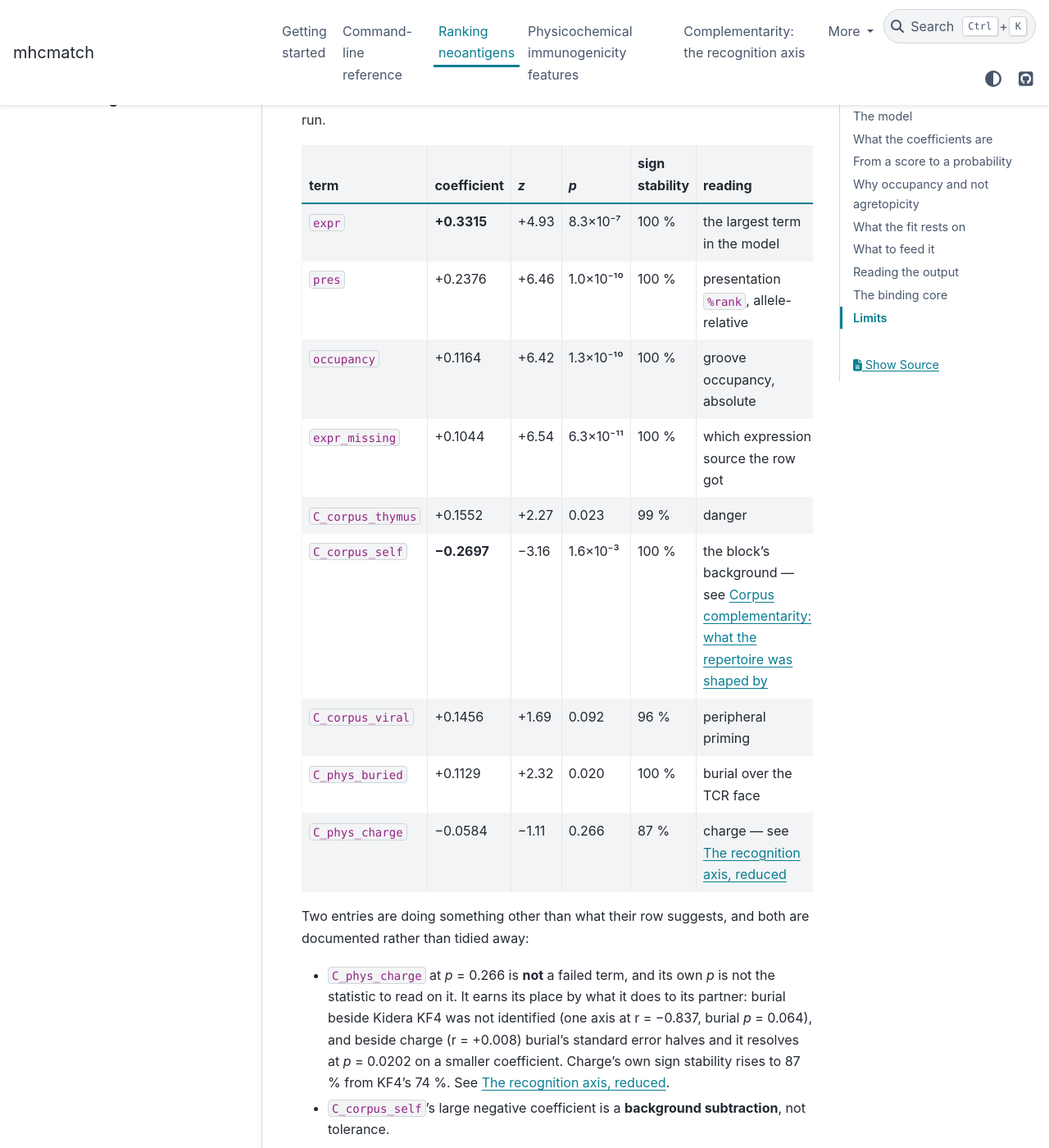
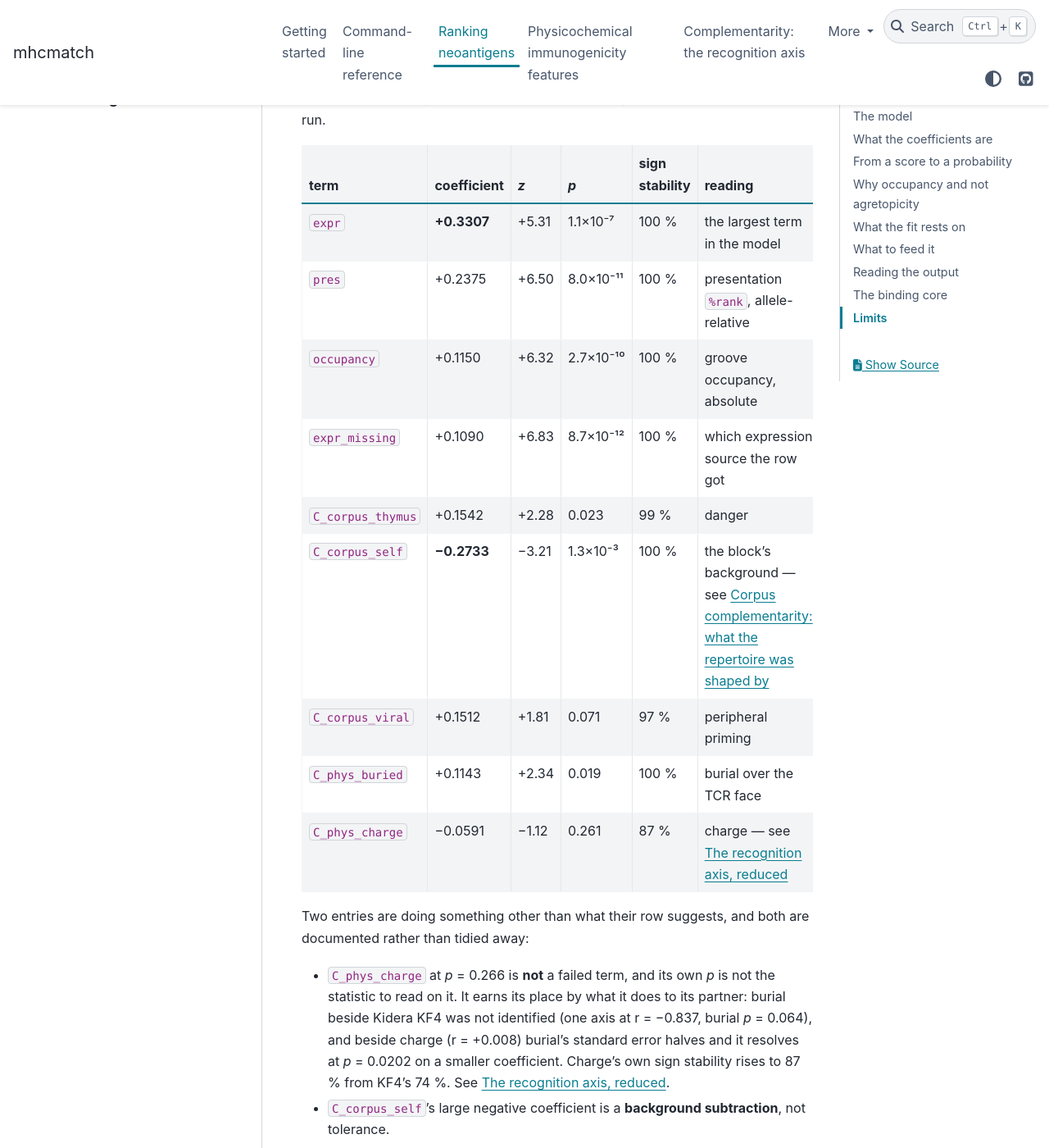
Before and after one commit to antigenomics/mhcmatch, a Sphinx documentation site: the page built from docs/neoantigen.rst, in a window 1280 px wide and 1400 px high, scrolled down 3453 px. Shown: the whole window at 82% size. Built offline with Sphinx 7.4.7 and the PyData theme 0.15.4, drawn with Linux system fonts in a browser that asks for light colours.

```diff
--- a/docs/neoantigen.rst
+++ b/docs/neoantigen.rst
@@ -115,57 +115,57 @@ from one patient share tumour, HLA and run.
      - sign stability
      - reading
    * - ``expr``
-     - **+0.3315**
-     - +4.93
-     - 8.3×10⁻⁷
+     - **+0.3307**
+     - +5.31
+     - 1.1×10⁻⁷
      - 100 %
      - the largest term in the model
    * - ``pres``
-     - +0.2376
-     - +6.46
-     - 1.0×10⁻¹⁰
+     - +0.2375
+     - +6.50
+     - 8.0×10⁻¹¹
      - 100 %
      - presentation ``%rank``, allele-relative
    * - ``occupancy``
-     - +0.1164
-     - +6.42
-     - 1.3×10⁻¹⁰
+     - +0.1150
+     - +6.32
+     - 2.7×10⁻¹⁰
      - 100 %
      - groove occupancy, absolute
    * - ``expr_missing``
-     - +0.1044
-     - +6.54
-     - 6.3×10⁻¹¹
+     - +0.1090
+     - +6.83
+     - 8.7×10⁻¹²
      - 100 %
      - which expression source the row got
    * - ``C_corpus_thymus``
-     - +0.1552
-     - +2.27
+     - +0.1542
+     - +2.28
      - 0.023
      - 99 %
      - danger
    * - ``C_corpus_self``
-     - **−0.2697**
-     - −3.16
-     - 1.6×10⁻³
+     - **−0.2733**
+     - −3.21
+     - 1.3×10⁻³
      - 100 %
      - the block's background — see :doc:`corpus`
    * - ``C_corpus_viral``
-     - +0.1456
-     - +1.69
-     - 0.092
-     - 96 %
+     - +0.1512
+     - +1.81
+     - 0.071
+     - 97 %
      - peripheral priming
    * - ``C_phys_buried``
-     - +0.1129
-     - +2.32
-     - 0.020
+     - +0.1143
+     - +2.34
+     - 0.019
      - 100 %
      - burial over the TCR face
    * - ``C_phys_charge``
-     - −0.0584
-     - −1.11
-     - 0.266
+     - −0.0591
+     - −1.12
+     - 0.261
      - 87 %
      - charge — see :doc:`burial`
 
```
Also changed, not shown: README.md (+7 -1 lines), docs/burial.rst (+17 -17 lines), docs/corpus.rst (+4 -4 lines), 4 other files.
